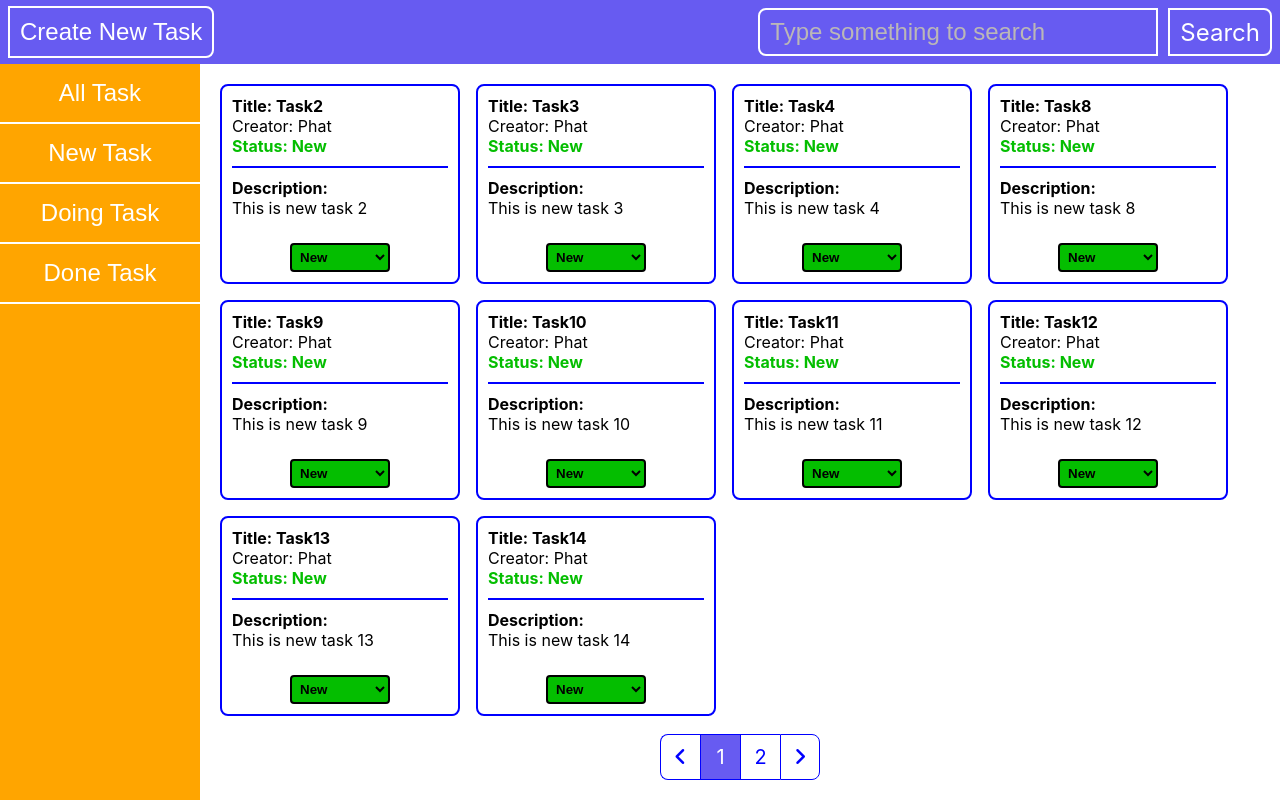
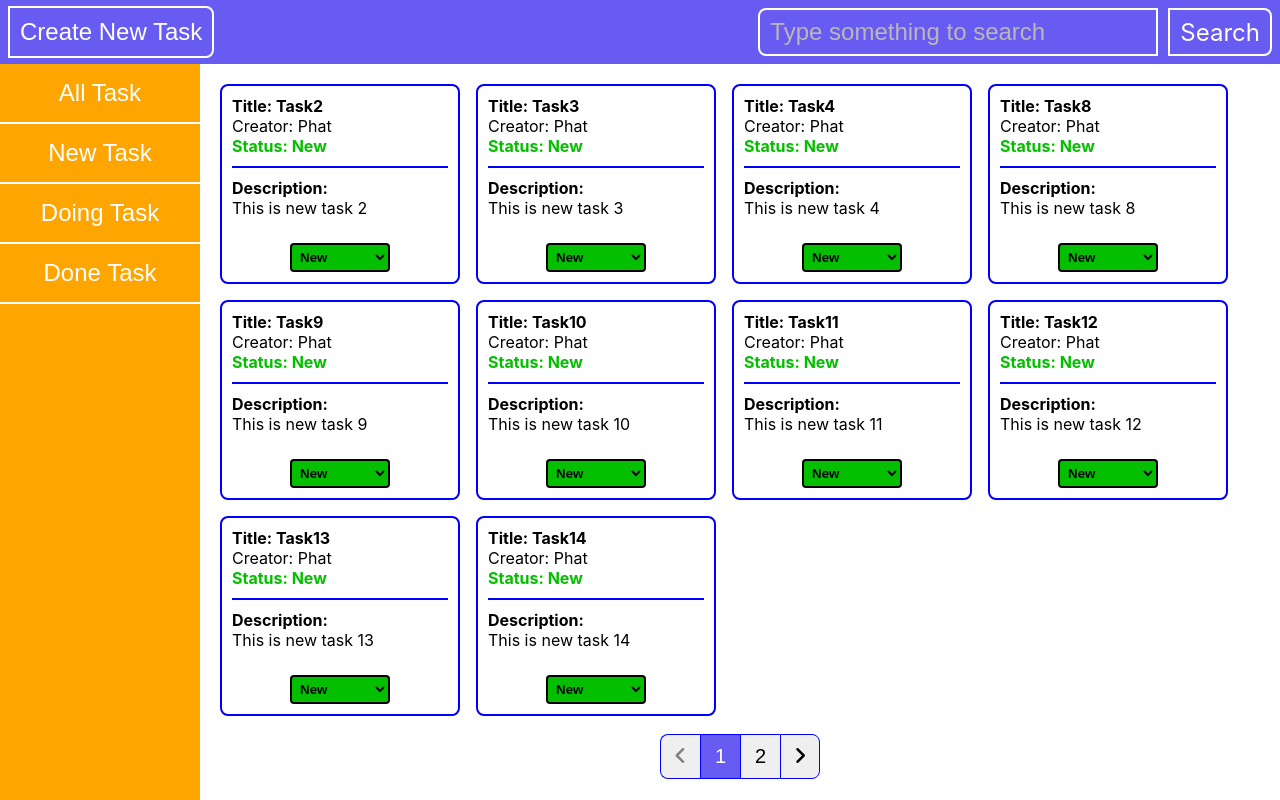
Before and after one commit to maithinhphat95/todolist, a React (Create React App) app: page /todolist/new in a window 1280 px wide. Built offline with nearby package versions, Linux system fonts and the light colour scheme; data requests are answered from the project's data file.

Commit message:
pagination

```diff
--- a/src/components/Pagination/Pagination.jsx
+++ b/src/components/Pagination/Pagination.jsx
@@ -10,17 +10,18 @@ function Pagination(props) {
   let selected = currentPage;
 
   return (
-    <ul className="pagination">
-      <li
+    <div className="pagination">
+      <button
         className="pagination-item"
+        style={{ color: currentPage === 1 ? "gray" : "" }}
         onClick={() => {
           onPageChange("pre", selected);
         }}
       >
         <i className="fa-solid fa-angle-left"></i>
-      </li>
+      </button>
       {listPage.map((e) => (
-        <li
+        <button
           className="pagination-item"
           style={{
             backgroundColor: e === selected ? "var(--primary-color)" : null,
@@ -32,17 +33,18 @@ function Pagination(props) {
           }}
         >
           {e}
-        </li>
+        </button>
       ))}
-      <li
+      <button
         className="pagination-item"
+        style={{ color: currentPage === totalPage ? "gray" : "" }}
         onClick={() => {
           onPageChange("next", selected);
         }}
       >
         <i className="fa-solid fa-angle-right"></i>
-      </li>
-    </ul>
+      </button>
+    </div>
   );
 }
 
```
